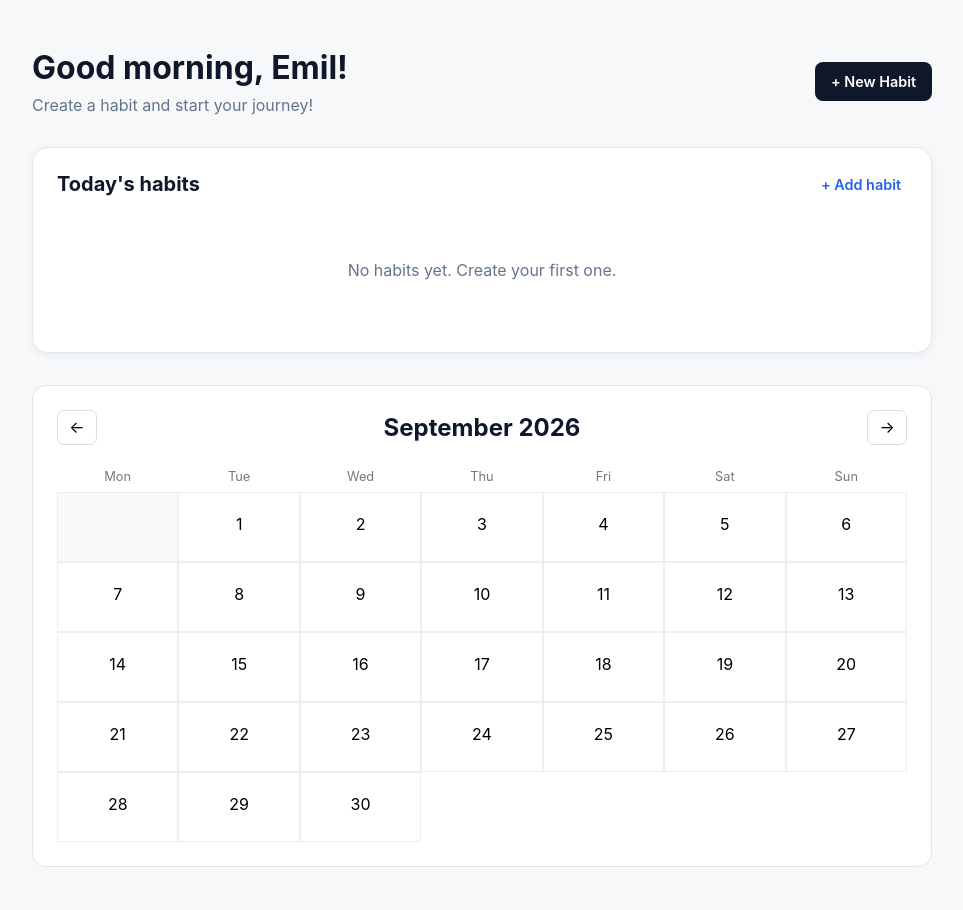
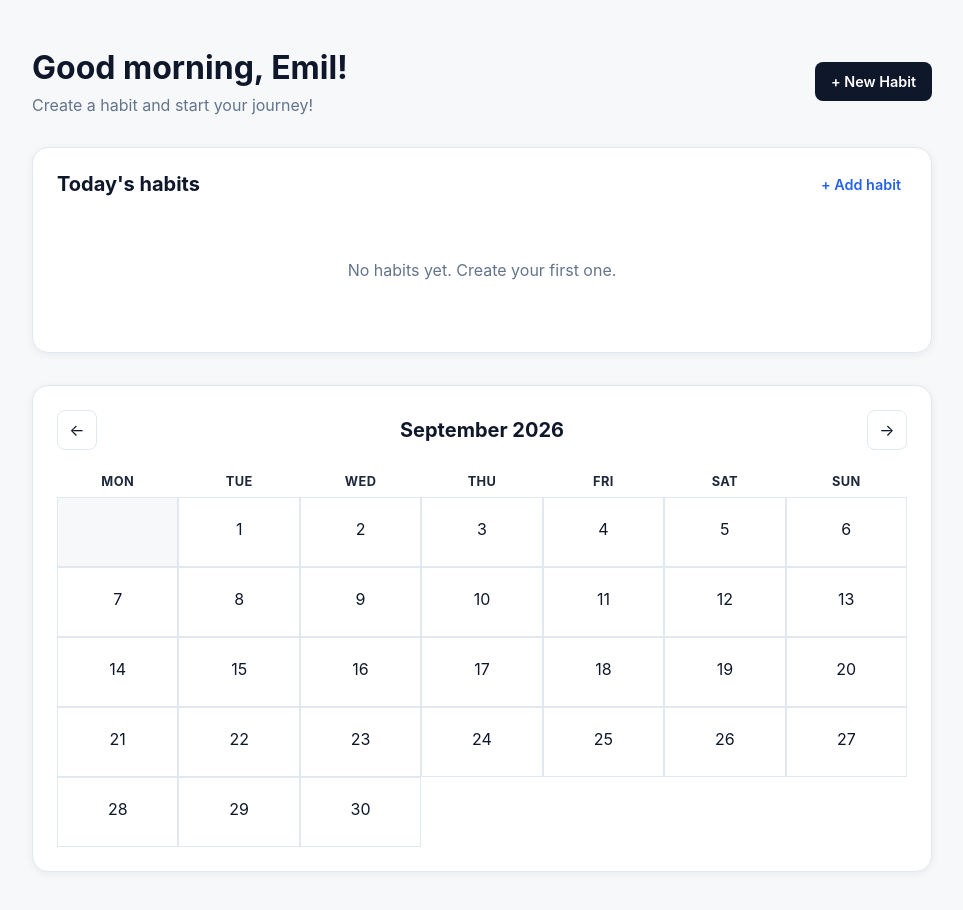
Before and after one commit to Coada-Emilian/spring-vue-DotByDot, a Vue app: page / in a window 1280 px wide. Shown: the top 910 px of the page, without its empty margins (158-1121 px from the left). Built offline with nearby package versions, Linux system fonts and the light colour scheme.

Commit message:
style: polish calendar

```diff
--- a/src/components/dashboard/HabitCalendar.vue
+++ b/src/components/dashboard/HabitCalendar.vue
@@ -135,7 +135,7 @@ const getHabitForCompletion = (completion: HabitCompletion) => {
 </script>
 
 <template>
-  <section class="calendar">
+  <section class="card calendar">
     <header class="calendar-header">
       <button type="button" @click="goToPreviousMonth">←</button>
 
@@ -182,12 +182,10 @@ const getHabitForCompletion = (completion: HabitCompletion) => {
 
 <style scoped>
 .calendar {
-  max-width: 900px;
+  width: 100%;
+  max-width: var(--content-width);
   margin: 2rem auto 0;
   padding: 1.5rem;
-  border: 1px solid #e5e5e5;
-  border-radius: 14px;
-  background: white;
 }
 
 .calendar-header {
@@ -199,48 +197,75 @@ const getHabitForCompletion = (completion: HabitCompletion) => {
 
 .calendar-header h2 {
   margin: 0;
+  color: var(--color-navy);
+  font-size: 1.25rem;
+  font-weight: 700;
 }
 
 .calendar-header button {
-  border: 1px solid #ddd;
-  border-radius: 7px;
-  background: white;
-  padding: 0.4rem 0.7rem;
+  min-width: 40px;
+  min-height: 40px;
+  border: 1px solid var(--color-border);
+  border-radius: var(--radius-sm);
+  background: var(--color-surface);
+  color: var(--color-text);
   cursor: pointer;
+  transition:
+    background 0.2s ease,
+    border-color 0.2s ease;
+}
+
+.calendar-header button:hover {
+  border-color: var(--color-navy-light);
+  background: var(--color-background);
 }
 
 .weekday-header,
 .calendar-grid {
   display: grid;
-  grid-template-columns: repeat(7, 1fr);
+  grid-template-columns: repeat(7, minmax(0, 1fr));
 }
 
 .weekday-header {
   margin-bottom: 0.5rem;
+  color: var(--color-navy-light);
   text-align: center;
   font-size: 0.8rem;
-  color: #777;
+  font-weight: 650;
+  letter-spacing: 0.03em;
+  text-transform: uppercase;
 }
 
 .calendar-day {
   min-height: 70px;
-  border: 1px solid #eee;
-  background: white;
+  border: 1px solid var(--color-border);
+  background: var(--color-surface);
+  color: var(--color-text);
   cursor: pointer;
+  transition:
+    background 0.2s ease,
+    border-color 0.2s ease;
+}
+
+.calendar-day:hover {
+  background: var(--color-background);
 }
 
 .calendar-day:disabled {
-  background: #fafafa;
+  background: var(--color-background);
+  color: var(--color-text-muted);
   cursor: default;
 }
 
 .calendar-day.selected {
-  border: 2px solid #333;
+  border: 2px solid var(--color-navy);
+  background: #f1f5f9;
 }
 
 .completion-dots {
   display: flex;
   justify-content: center;
+  flex-wrap: wrap;
   gap: 0.25rem;
   margin-top: 0.4rem;
 }
@@ -248,6 +273,7 @@ const getHabitForCompletion = (completion: HabitCompletion) => {
 .completion-dot {
   width: 7px;
   height: 7px;
+  flex-shrink: 0;
   border-radius: 50%;
 }
 </style>
```
